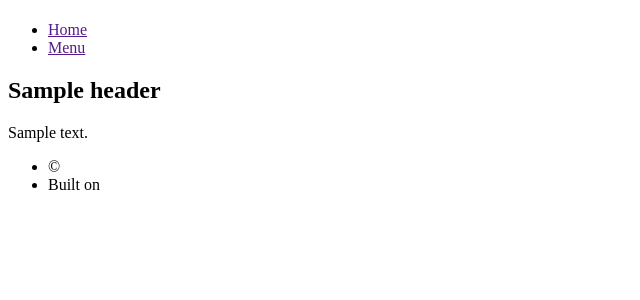
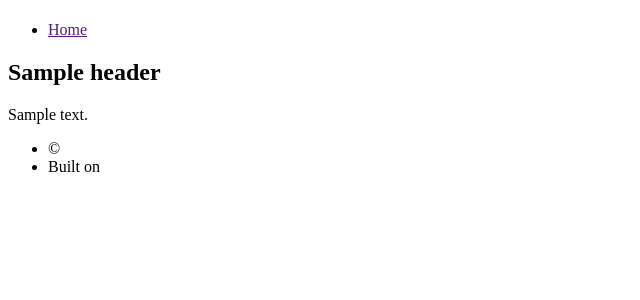
Before and after one commit to netmin-net/peterbui, a PHP site: the page made by user/themes/twenty/templates/contact.html.twig in a window 1280 px wide. Shown: the top 300 px of the page, without its empty margins (0-640 px from the left). Run offline with PHP 8.4, Linux system fonts and the light colour scheme; the template is opened without the code that fills it: most values are stand-ins (such as "Sample title", 1, 10 or a date in 2020); some libraries are stand-ins or nearby versions.

Commit message:
global header and menu changes

```diff
--- a/user/themes/twenty/templates/partials/base.html.twig
+++ b/user/themes/twenty/templates/partials/base.html.twig
@@ -6,6 +6,11 @@
         <title>{% if header.title %}{{ header.title }} | {% endif %}{{ site.title }}</title>
         {% include 'partials/metadata.html.twig' %}
         <meta name="viewport" content="width=device-width, initial-scale=1.0, minimum-scale=1.0, maximum-scale=1.0, user-scalable=no">
+        <meta name="ROBOTS" content="all" />
+        <meta name="ROBOTS" content="noodp" />
+        <meta name="author"  content="Bui, Peter"/>
+        <link rel="author" href="https://plus.google.com/u/0/117503155223806317120">
+
         <link rel="icon" type="image/png" href="{{ theme_url }}/images/favicon.png" />
 
         {% block stylesheets %}
--- a/user/themes/twenty/templates/partials/header.html.twig
+++ b/user/themes/twenty/templates/partials/header.html.twig
@@ -3,17 +3,10 @@
     <nav id="nav">
         <ul>
             <li class="current"><a href="{{ base_url_absolute }}">Home</a></li>
-            <li class="submenu">
-                <a href="">Menu</a>
-                <ul>
-                    {% for menu in site.menu %}
-                        <li><a href="{{ menu.link }}">{{ menu.text }}</a></li>
-                    {% endfor %}
-                </ul>
-            </li>
+
 
             {% for button in site.buttons %}
-                <li><a href="{{ button.link }}" class="button special">{{ button.text }}</a></li>
+                <li><a href="{{ button.link }}" class="button special scrolly">{{ button.text }}</a></li>
             {% endfor %}
         </ul>
     </nav>
```
